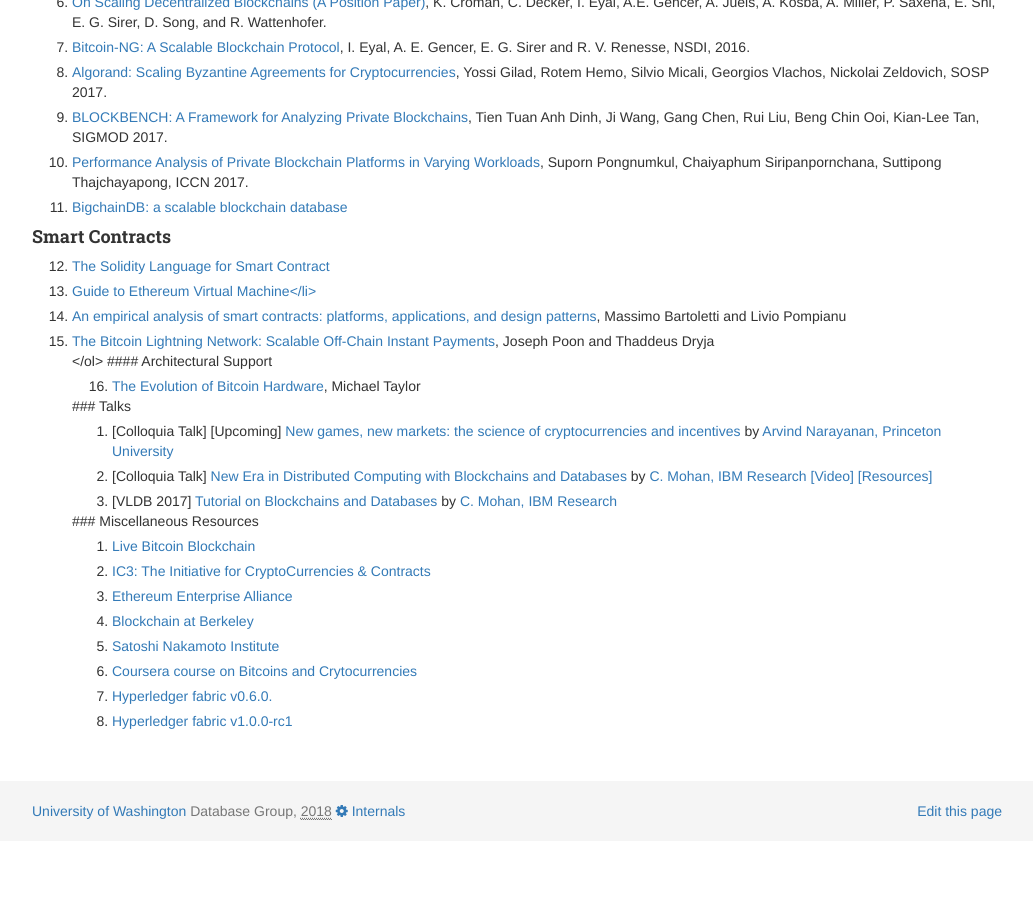
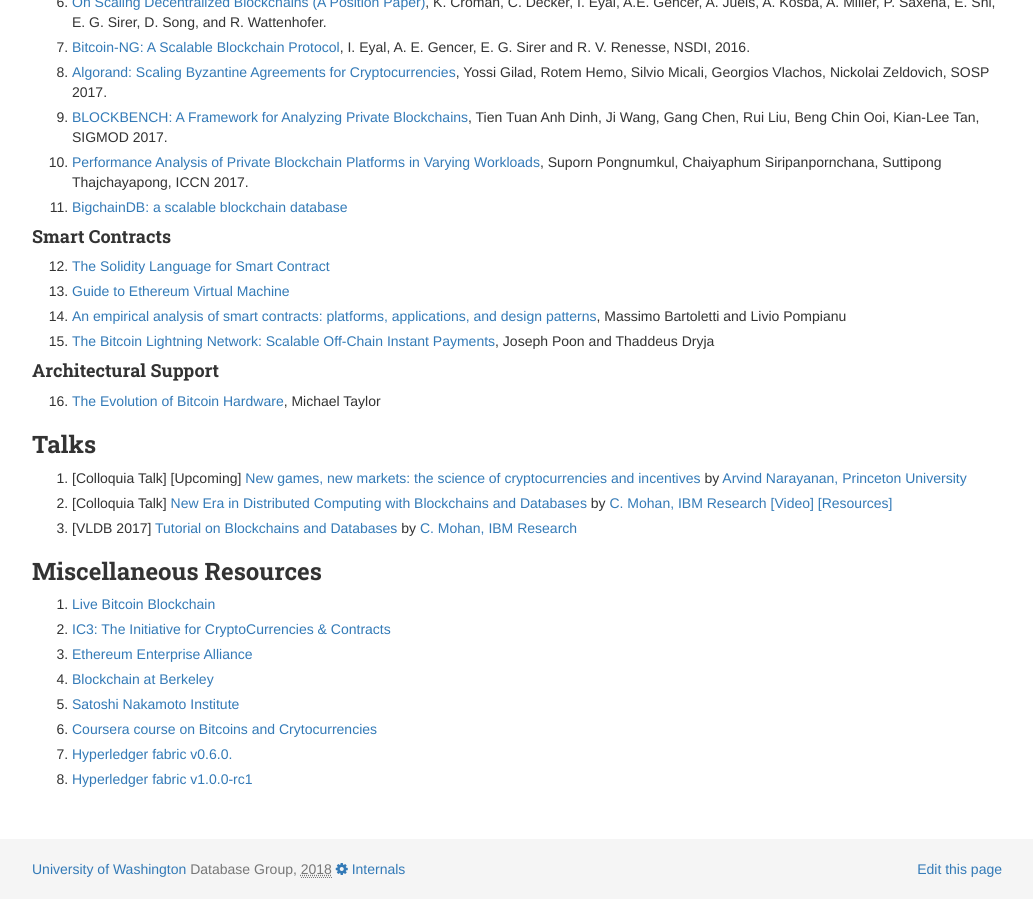
Before and after one commit to uwdb/website, a Jekyll site: the page built from seminars/cse590q/18wi/index.markdown, in a window 1280 px wide and 900 px high, scrolled down 1841 px. Shown: the whole window, without its empty margins (123-1156 px from the left). Built offline with Jekyll 4.4.1, drawn with Linux system fonts in a browser that asks for light colours; nearby versions of some CDN libraries; before the commit the page ends 2683 px from its top, so only the background shows below that.

Commit message:
final fix

```diff
--- a/seminars/cse590q/18wi/index.markdown
+++ b/seminars/cse590q/18wi/index.markdown
@@ -168,7 +168,7 @@
 #### Smart Contracts
 <ol class='indent' start='12'>
 <li><a href='http://solidity.readthedocs.io/en/latest/'>The Solidity Language for Smart Contract</a></li>
-<li><a href='https://github.com/CoinCulture/evm-tools/blob/master/analysis/guide.md'>Guide to Ethereum Virtual Machine</li>
+<li><a href='https://github.com/CoinCulture/evm-tools/blob/master/analysis/guide.md'>Guide to Ethereum Virtual Machine</a></li>
 <li><a href='https://arxiv.org/pdf/1703.06322.pdf'>An empirical analysis of smart contracts: platforms, applications, and design patterns</a>, Massimo Bartoletti and Livio Pompianu</li>
 <li><a href='https://lightning.network/lightning-network-paper.pdf'>The Bitcoin Lightning Network: Scalable Off-Chain Instant Payments</a>, Joseph Poon and Thaddeus Dryja</li>
 </ol>
```
